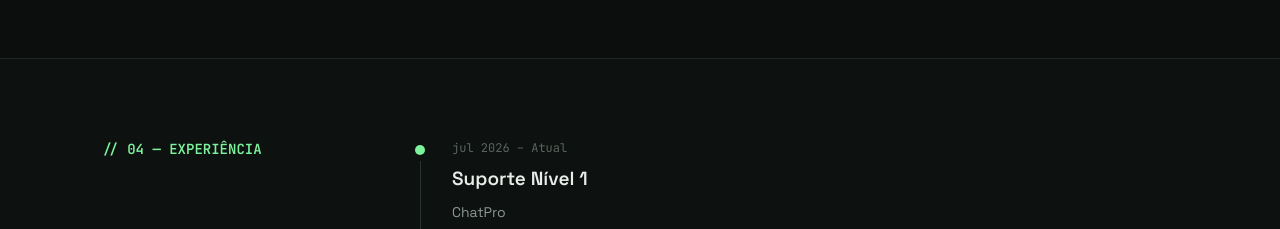
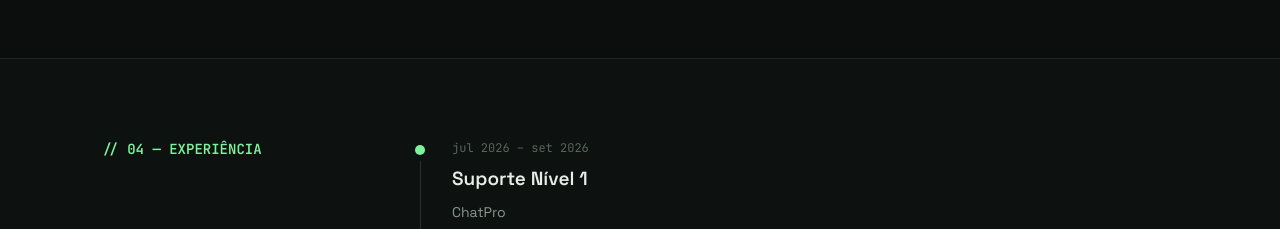
Before and after one commit to Vitocodando/portfolio, a React (Vite) app: page / in a window 1280 px wide. Shown: the part 6460-6689 px from the top of the page. Built offline with nearby package versions, Linux system fonts and the light colour scheme.

Commit message:
fix: curriculo & experiência atualizadas

```diff
--- a/src/data/portfolioData.ts
+++ b/src/data/portfolioData.ts
@@ -128,7 +128,7 @@ export const getPortfolioData = (lang: Language) => {
   const jobs: JobExperience[] = isEn
     ? [
         {
-          period: 'Jul 2026 – Present',
+          period: 'Jul 2026 – Sep 2026',
           role: 'Tier 1 Support',
           org: 'ChatPro',
           points: [
@@ -160,7 +160,7 @@ export const getPortfolioData = (lang: Language) => {
       ]
     : [
         {
-          period: 'jul 2026 – Atual',
+          period: 'jul 2026 – set 2026',
           role: 'Suporte Nível 1',
           org: 'ChatPro',
           points: [
```
Also changed, not shown: 2 other files (tests, documents, lock files or other folders).
